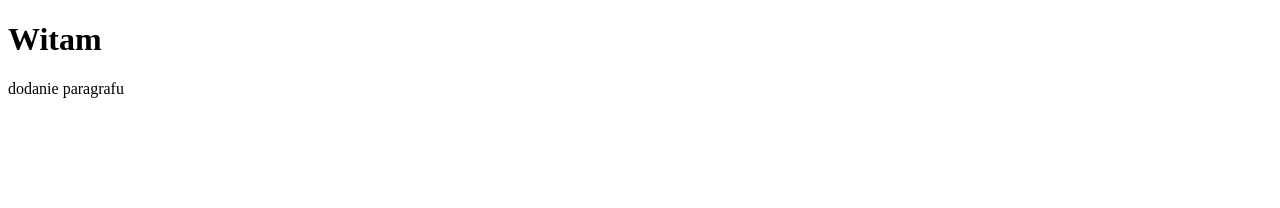
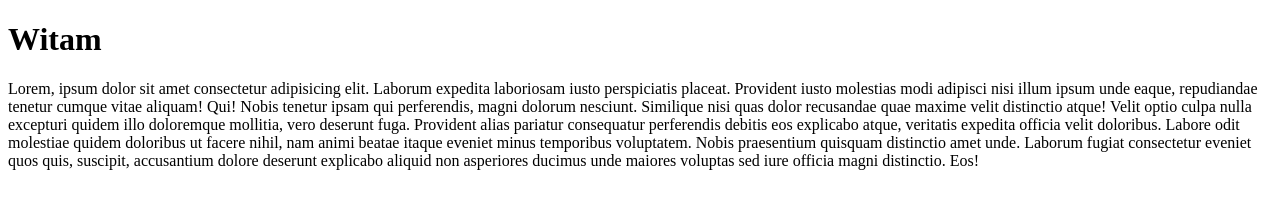
Before and after one commit to oliwierPosiakow/Praca_grupowa_20.04, a plain HTML site: page index.html in a window 1280 px wide. Drawn offline with Linux system fonts and the light colour scheme.

Commit message:
Zmiana paragrafu na Lorem*4

```diff
--- a/index.html
+++ b/index.html
@@ -10,7 +10,17 @@
 
 <body>
     <h1>Witam</h1>
-    <p>dodanie paragrafu</p>
+    <p>Lorem, ipsum dolor sit amet consectetur adipisicing elit. Laborum expedita laboriosam iusto perspiciatis placeat.
+        Provident iusto molestias modi adipisci nisi illum ipsum unde eaque, repudiandae tenetur cumque vitae aliquam!
+        Qui!
+        Nobis tenetur ipsam qui perferendis, magni dolorum nesciunt. Similique nisi quas dolor recusandae quae maxime
+        velit distinctio atque! Velit optio culpa nulla excepturi quidem illo doloremque mollitia, vero deserunt fuga.
+        Provident alias pariatur consequatur perferendis debitis eos explicabo atque, veritatis expedita officia velit
+        doloribus. Labore odit molestiae quidem doloribus ut facere nihil, nam animi beatae itaque eveniet minus
+        temporibus voluptatem.
+        Nobis praesentium quisquam distinctio amet unde. Laborum fugiat consectetur eveniet quos quis, suscipit,
+        accusantium dolore deserunt explicabo aliquid non asperiores ducimus unde maiores voluptas sed iure officia
+        magni distinctio. Eos!</p>
 </body>
 
 </html>
```
